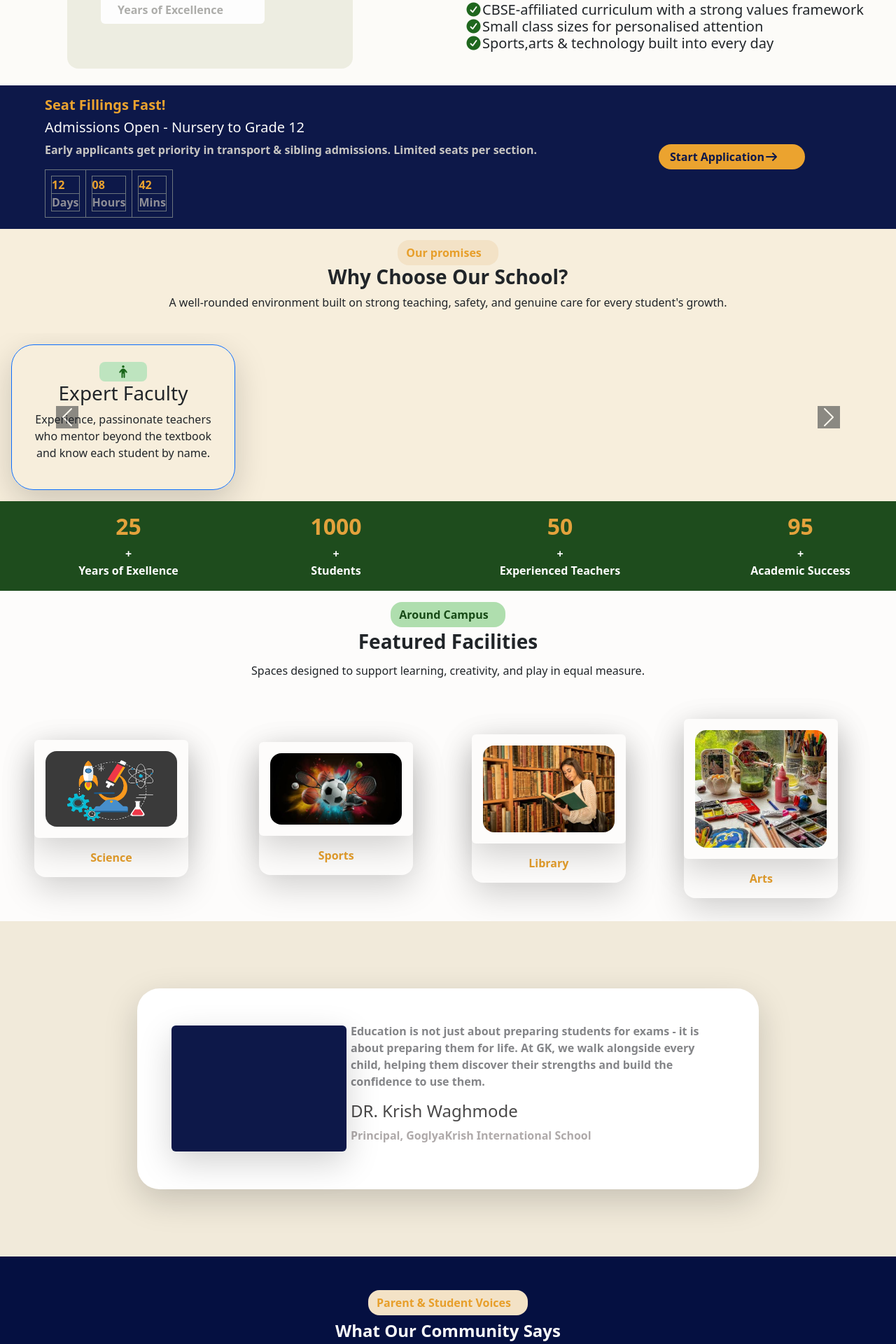
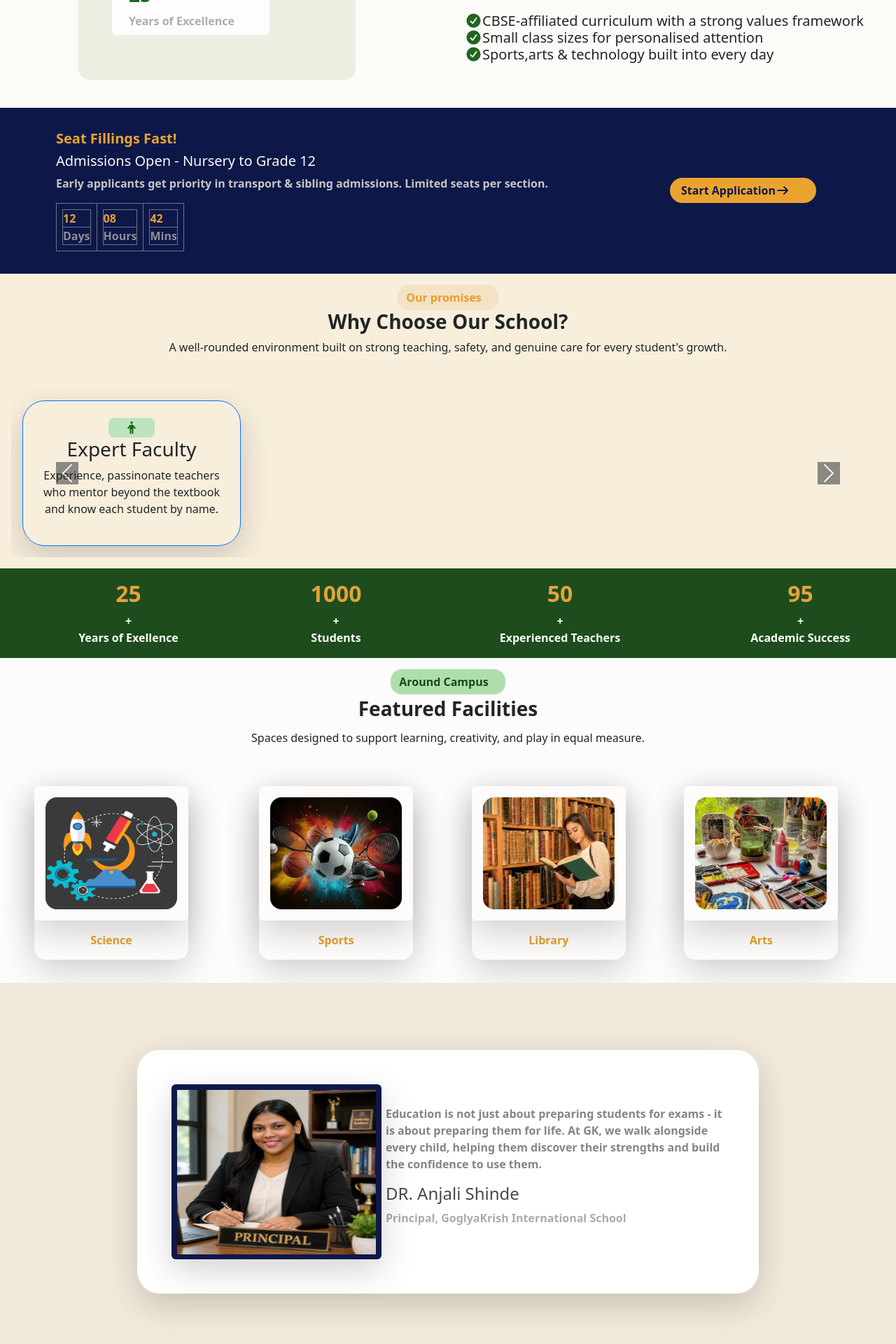
Before and after one commit to anjali-2511/gk-international-school-website, a React (Vite) app in the folder promotional-school-website/: page / in a window 1280 px wide. Shown: the part 860-2780 px from the top of the page at 70% size. Built offline with nearby package versions, Linux system fonts and the light colour scheme.

Commit message:
Updated all Home sections

```diff
--- a/promotional-school-website/Components/Features.jsx
+++ b/promotional-school-website/Components/Features.jsx
@@ -14,14 +14,13 @@ function Features() {
             </div >
 
 
-
             <div className="pt-4 pb-3" style={{ backgroundColor: "rgb(253, 252, 251)" }}>
                 <table className="w-100 h-100 justify-content-center pt-5">
                     <tr className="w-25 h-100">
                         <th>
                             <div className="shadow-lg rounded-4 ms-5" style={{ width: "220px" }}>
                                 <div className="card border-0 w-100 p-3 shadow-lg" style={{ backgroundColor: "rgb(253, 252, 251)" }}>
-                                    <img className="rounded-4 w-100" src={science} alt="" />
+                                    <img className="rounded-4 w-100" src={science} alt="" style={{ height: "160px", objectFit: "cover" }} />
                                 </div>
                                 <p className="text-center p-3" style={{ color: "rgb(231, 159, 43)" }}>Science</p>
                             </div>
@@ -30,7 +29,7 @@ function Features() {
                         <th>
                             <div className="shadow-lg rounded-4" style={{ width: "220px" }}>
                                 <div className="card border-0 w-100 p-3 shadow-lg" style={{ backgroundColor: "rgb(253, 252, 251)" }}>
-                                    <img className="rounded-4 w-100" src={sports} alt="" />
+                                    <img className="rounded-4 w-100" src={sports} alt="" style={{ height: "160px", objectFit: "cover" }} />
                                 </div>
                                 <p className="text-center p-3" style={{ color: "rgb(231, 159, 43)" }}>Sports</p>
                             </div>
@@ -39,7 +38,7 @@ function Features() {
                         <th>
                             <div className="shadow-lg rounded-4 " style={{ width: "220px" }}>
                                 <div className="card border-0 w-100 p-3 shadow-lg" style={{ backgroundColor: "rgb(253, 252, 251)" }}>
-                                    <img className="rounded-4 w-100" src={library} alt="" />
+                                    <img className="rounded-4 w-100" src={library} alt="" style={{ height: "160px", objectFit: "cover" }} />
                                 </div>
                                 <p className="text-center p-3" style={{ color: "rgb(231, 159, 43)" }}>Library</p>
                             </div>
@@ -48,7 +47,7 @@ function Features() {
                         <th>
                             <div className="shadow-lg rounded-4" style={{ width: "220px" }}>
                                 <div className="card border-0 w-100 p-3 shadow-lg" style={{ backgroundColor: "rgb(253, 252, 251)" }}>
-                                    <img className="rounded-4 w-100" src={arts} alt="" />
+                                    <img className="rounded-4 w-100" src={arts} alt="" style={{ height: "160px", objectFit: "cover" }} />
                                 </div>
                                 <p className="text-center p-3" style={{ color: "rgb(231, 159, 43)" }}>Arts</p>
                             </div>
--- a/promotional-school-website/Components/Principal'sMessage.jsx
+++ b/promotional-school-website/Components/Principal'sMessage.jsx
@@ -1,3 +1,4 @@
+import profile from "../public/profile.png";
 function PrincipalMessage() {
     return (
         <>
@@ -10,15 +11,15 @@ function PrincipalMessage() {
                         <tr>
                             <th>
                                 <div
-                                    className="card border-0 me-1 shadow-lg"
-                                    style={{ backgroundColor: "rgb(13, 24, 73)", width: "250px", height: "180px" }}
-                                >
+                                    className="card border-0 me-1 shadow-lg p-2"
+                                    style={{ backgroundColor: "rgb(13, 24, 73)", width: "300px", height: "250px" }}
+                                ><img src={profile} alt="" height="235px" />
 
                                 </div>
                             </th>
                             <th>
                                 <p style={{ color: "rgb(132, 133, 136)" }}>Education is not just about preparing students for exams - it is about preparing them for life. At GK, we walk alongside every child, helping them discover their strengths and build the confidence to use them.</p>
-                                <h4 style={{ color: "rgb(73, 72, 72)" }}>DR. Krish Waghmode</h4>
+                                <h4 style={{ color: "rgb(73, 72, 72)" }}>DR. Anjali Shinde</h4>
                                 <p style={{ color: "rgb(175, 170, 170)" }}>Principal, GoglyaKrish International School</p>
 
                             </th>
--- a/promotional-school-website/Components/PromotionalSection.jsx
+++ b/promotional-school-website/Components/PromotionalSection.jsx
@@ -1,7 +1,7 @@
 function PromotionalSection() {
     return (
         <>
-            <div className="w-100 h-100 " style={{ backgroundColor: "rgb(13, 24, 73)" }}>
+            <div className="w-100 h-100 p-3" style={{ backgroundColor: "rgb(13, 24, 73)" }}>
                 <table>
                     <tr>
                         <th className="w-75 h-100 m-5 p-3 ps-5 pe-5">
--- a/promotional-school-website/Components/SectionTitle.jsx
+++ b/promotional-school-website/Components/SectionTitle.jsx
@@ -1,7 +1,7 @@
 function SectionTitle() {
     return (
         <>
-            <div className="w-100 h-100 " style={{ backgroundColor: "rgb(252, 251, 248)" }}>
+            <div className="w-100 h-100 p-3" style={{ backgroundColor: "rgb(252, 251, 248)" }}>
                 <table>
                     <tr>
                         <th className="w-50 h-100 m-5 p-3 ps-5 pe-5">
--- a/promotional-school-website/Components/Why.jsx
+++ b/promotional-school-website/Components/Why.jsx
@@ -9,7 +9,7 @@ function Why() {
                 <p>A well-rounded environment built on strong teaching, safety, and genuine care for every student's growth.</p>
             </div >
 
-            <div id="carouselExample" className="carousel slide text-center" style={{ backgroundColor: "rgb(247, 238, 220)" }}>
+            <div id="carouselExample" className="carousel slide text-center p-3" style={{ backgroundColor: "rgb(247, 238, 220)" }}>
                 <div className=" carousel-inner">
                     <div className="carousel-item active m-3">
                         <div className=" w-25 h-50 border border-primary shadow-lg rounded-5 p-4 ">
```
Also changed, not shown: promotional-school-website/public/profile.png (added).
